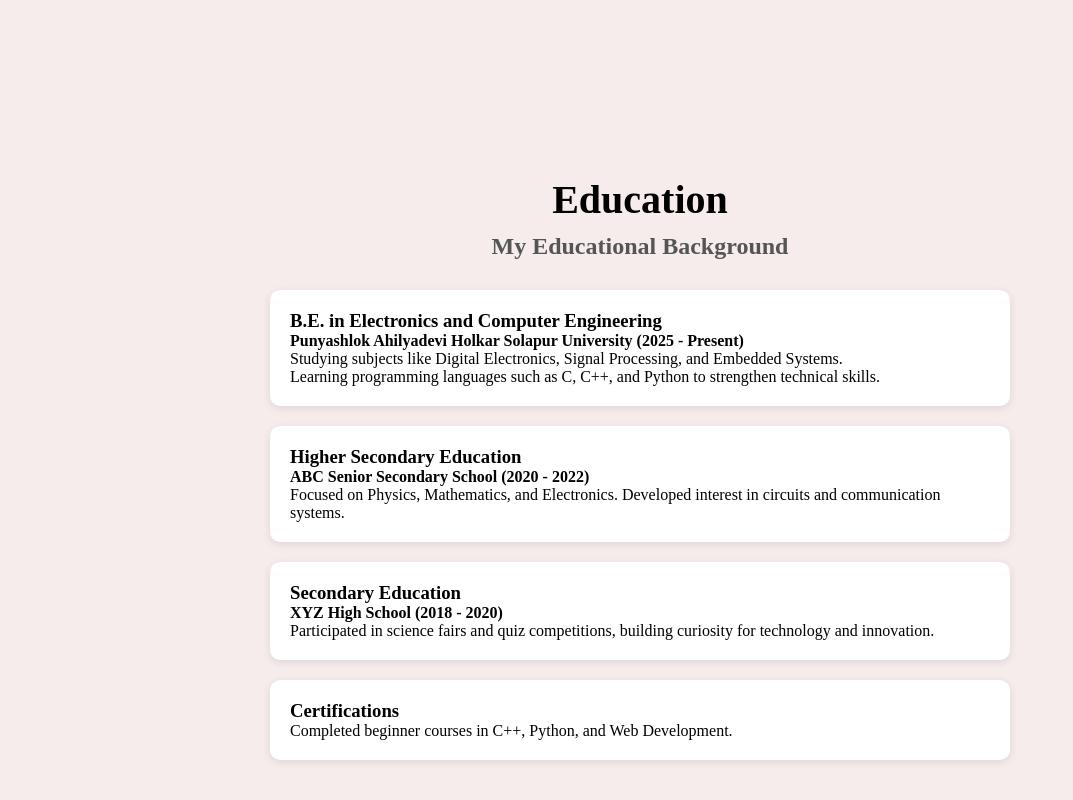
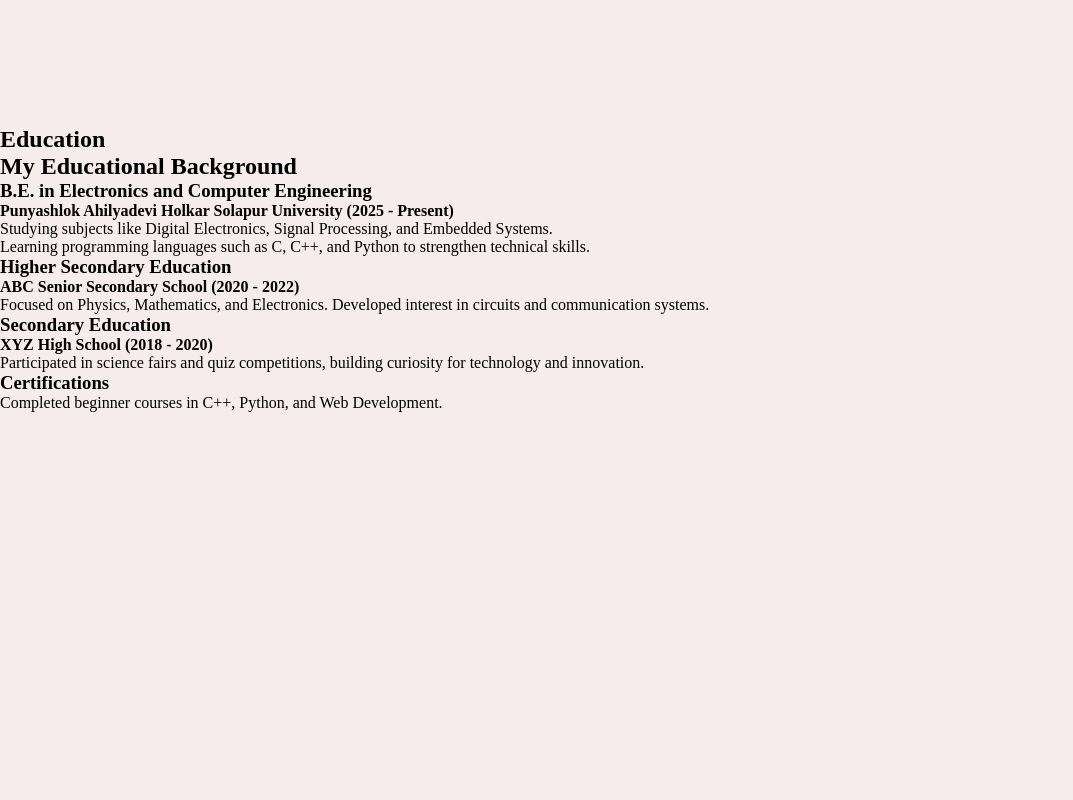
Before and after one commit to sanskarlobhe514-cmd/portfolio, a plain HTML site: page index.html in a window 1280 px wide. Shown: the part 714-1514 px from the top of the page, without its empty margins (0-1073 px from the left). After the commit the page ends 1126 px from the top, so only its background shows below. Drawn offline with Linux system fonts and the light colour scheme.

Commit message:
Update portsanskar.css

```diff
--- a/portsanskar.css
+++ b/portsanskar.css
@@ -5,7 +5,6 @@
 }
 body{
     background-color: rgb(246, 236, 236);
-
 }
 .navbar{
     background-color: black;
@@ -65,27 +64,3 @@ gap: 100px;
     margin-left: 150px;
     border-radius: 100px;
 }
-a{
-    text-decoration: none;
-}
-.education {
-            text-align: center;
-            padding: 50px 20px;
-        }
-        .education h1 {
-            font-size: 2.5em;
-            margin-bottom: 10px;
-        }
-        .education h2 {
-            color: #555;
-            margin-bottom: 30px;
-        }
-        .edu-box {
-            background-color: white;
-            max-width: 700px;
-            margin: 20px auto;
-            padding: 20px;
-            border-radius: 10px;
-            box-shadow: 0 2px 8px rgba(0,0,0,0.1);
-            text-align: left;
-        }
```
